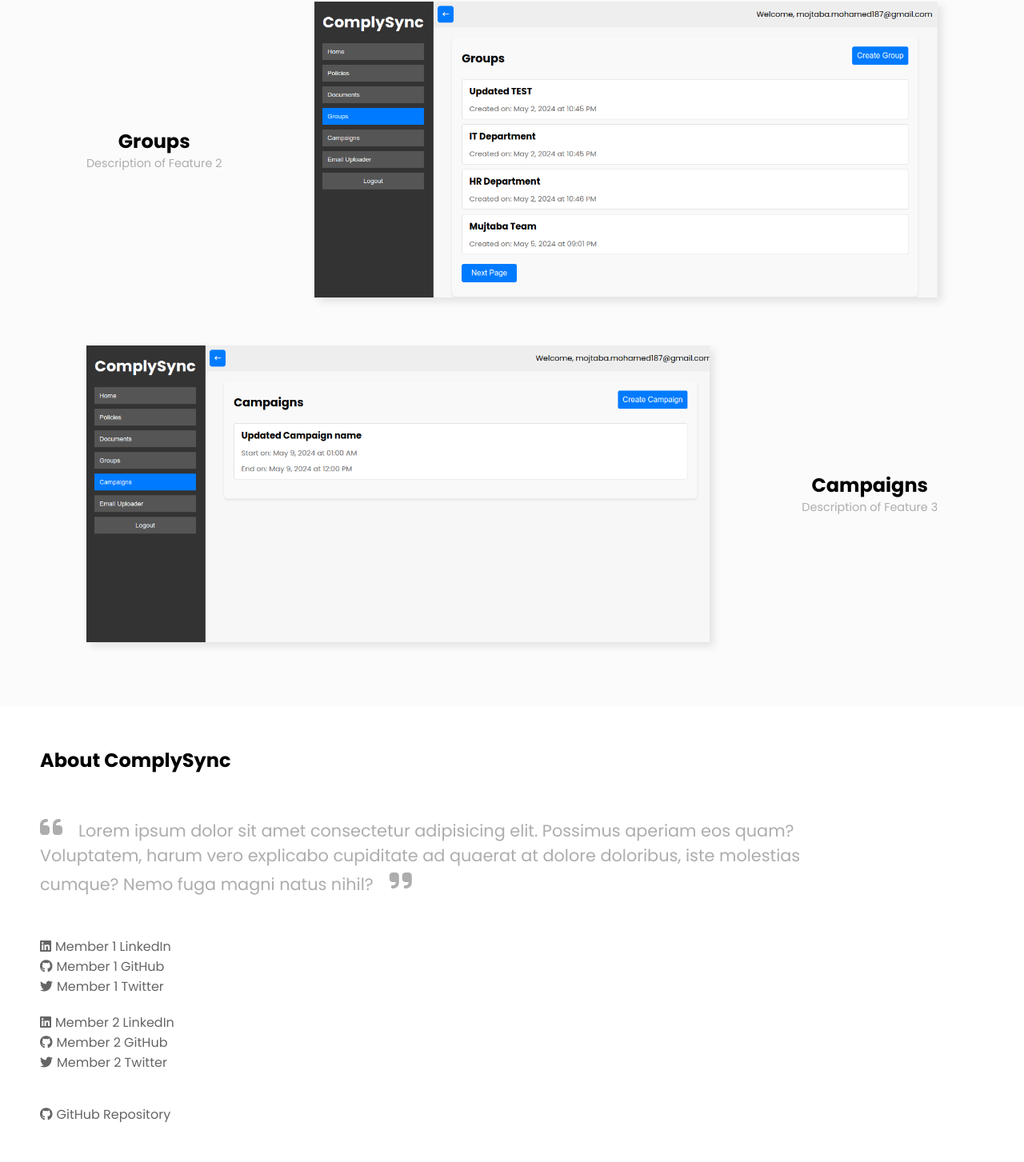
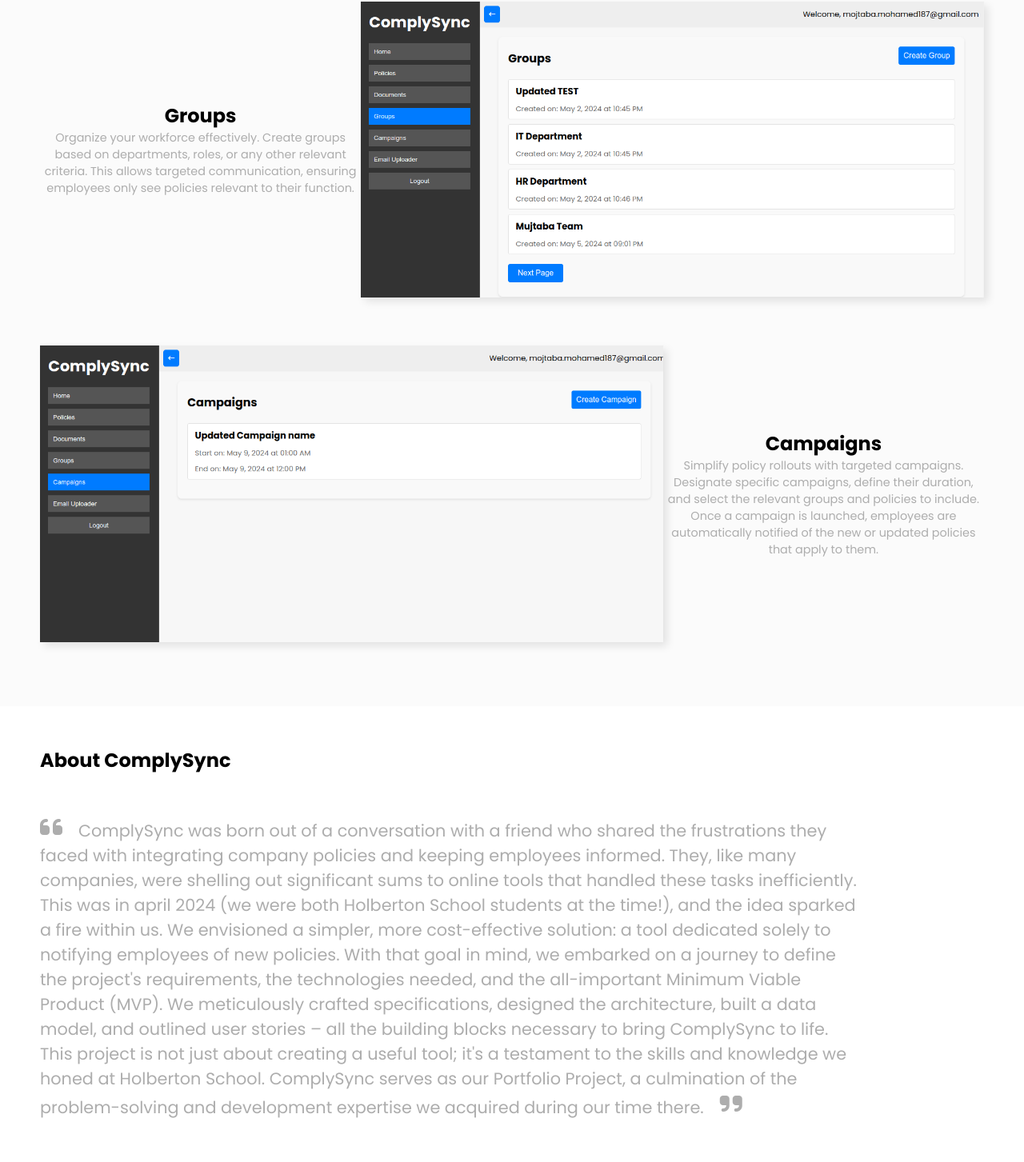
Before and after one commit to Abdurahman-hassan/ComplySync, a React (Create React App) app in the folder frontend/: page / in a window 1280 px wide. Shown: the part 1309-2762 px from the top of the page at 80% size. Built offline with nearby package versions, Linux system fonts and the light colour scheme.

Commit message:
add aouthers links and features description

```diff
--- a/frontend/src/components/LandingPage.js
+++ b/frontend/src/components/LandingPage.js
@@ -43,13 +43,13 @@
                     <img src="/policies_feature.png" alt="Policies Feature" />
                     <div className="feature-description">
                         <h2>Policies</h2>
-                        <p>Description of Feature 1</p>
+                        <p>Clearly define and manage your company policies. Create new policies, assign descriptive titles, and provide detailed explanations for easy employee understanding.</p>
                     </div>
                 </div>
                 <div className="feature">
                     <div className="feature-description">
                         <h2>Groups</h2>
-                        <p>Description of Feature 2</p>
+                        <p>Organize your workforce effectively. Create groups based on departments, roles, or any other relevant criteria. This allows targeted communication, ensuring employees only see policies relevant to their function.</p>
                     </div>
                     <img src="/groups_feature.png" alt="Groups Feature" />
                 </div>
@@ -57,25 +57,29 @@
                     <img src="/campaigns_feature.png" alt="Campaigns Feature" />
                     <div className="feature-description">
                         <h2>Campaigns</h2>
-                        <p>Description of Feature 3</p>
+                        <p>Simplify policy rollouts with targeted campaigns. Designate specific campaigns, define their duration, and select the relevant groups and policies to include. Once a campaign is launched,  employees are automatically notified of the new or updated policies that apply to them.</p>
                     </div>
                 </div>
             </section>
 
             <section id="about" className="about">
                 <h2>About ComplySync</h2>
-                <p><i className="fa-solid fa-quote-left"></i>Lorem ipsum dolor sit amet consectetur adipisicing elit. Possimus aperiam eos quam? Voluptatem, harum vero explicabo cupiditate ad quaerat at dolore doloribus, iste molestias cumque? Nemo fuga magni natus nihil?<i className="fa-solid fa-quote-right"></i></p>
+                <p><i className="fa-solid fa-quote-left"></i>
+                ComplySync was born out of a conversation with a friend who shared the frustrations they faced with integrating company policies and keeping employees informed.  They, like many companies, were shelling out significant sums to online tools that handled these tasks inefficiently.  This was in april 2024 (we were both Holberton School students at the time!), and the idea sparked a fire within us.
+                We envisioned a simpler, more cost-effective solution: a tool dedicated solely to notifying employees of new policies.  With that goal in mind, we embarked on a journey to define the project's requirements, the technologies needed, and the all-important Minimum Viable Product (MVP).  We meticulously crafted specifications, designed the architecture, built a data model, and outlined user stories – all the building blocks necessary to bring ComplySync to life.
+                This project is not just about creating a useful tool; it's a testament to the skills and knowledge we honed at Holberton School.  ComplySync serves as our Portfolio Project, a culmination of the problem-solving and development expertise we acquired during our time there.<i className="fa-solid fa-quote-right"></i>
+                </p>
                 <div className="team-member">
-                    <a href="https://linkedin.com/in/member1"><i className="fa-brands fa-linkedin"></i>Member 1 LinkedIn</a>
-                    <a href="https://github.com/member1"><i className="fa-brands fa-github"></i>Member 1 GitHub</a>
-                    <a href="https://twitter.com/member1"><i className="fa-brands fa-twitter"></i>Member 1 Twitter</a>
+                    <a href="https://linkedin.com/in/abdelrahman-hassan-hamdy" target="_blank" rel="noreferrer"><i className="fa-brands fa-linkedin"></i>Abdelrahman Hassan</a>
+                    <a href="https://github.com/Abdurahman-hassan" target="_blank" rel="noreferrer"><i className="fa-brands fa-github"></i>Abdelrahman Hassan</a>
+                    <a href="https://dev.to/3bdelrahman" target="_blank" rel="noreferrer"><i className="fa-brands fa-dev"></i>Abdelrahman Hassan</a>
                 </div>
                 <div className="team-member">
-                    <a href="https://linkedin.com/in/member1"><i className="fa-brands fa-linkedin"></i>Member 2 LinkedIn</a>
-                    <a href="https://github.com/member1"><i className="fa-brands fa-github"></i>Member 2 GitHub</a>
-                    <a href="https://twitter.com/member1"><i className="fa-brands fa-twitter"></i>Member 2 Twitter</a>
+                    <a href="https://linkedin.com/in/mojtaba-mohamed" target="_blank" rel="noreferrer"><i className="fa-brands fa-linkedin"></i>Mugtaba Mohamed</a>
+                    <a href="https://github.com/mojmo" target="_blank" rel="noreferrer"><i className="fa-brands fa-github"></i>Mugtaba Mohamed</a>
+                    <a href="https://twitter.com/MOJMO_" target="_blank" rel="noreferrer"><i className="fa-brands fa-twitter"></i>Mugtaba Mohamed</a>
                 </div>
-                <a className='repo' href="https://github.com/your-repo"><i className="fa-brands fa-github"></i>GitHub Repository</a>
+                <a className='repo' href="https://github.com/Abdurahman-hassan/ComplySync" target="_blank" rel="noreferrer"><i className="fa-brands fa-github"></i>GitHub Repository</a>
             </section>
         </div>
     );
```
